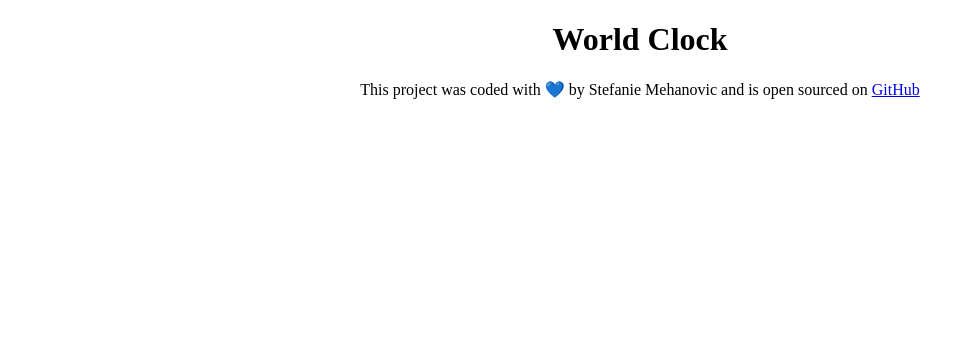
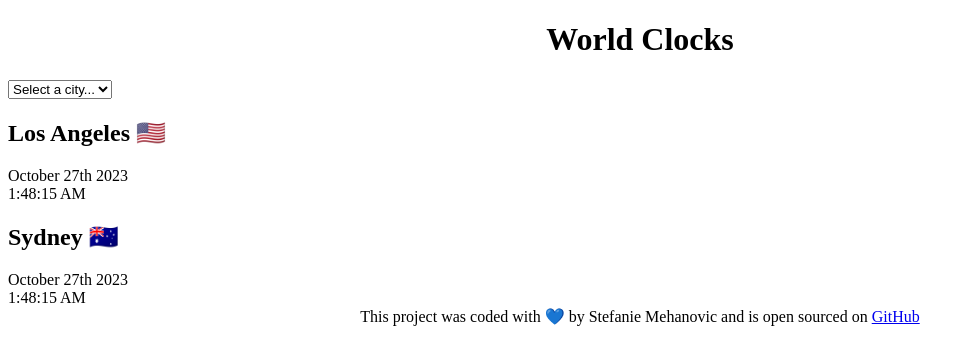
Before and after one commit to StefanieLynn9008/time-clock-app, a plain HTML site: page index.html in a window 1280 px wide. Shown: the whole page, without its empty margins (0-975 px from the left). Drawn offline with nearby package versions, Linux system fonts and the light colour scheme.

Commit message:
Added basic HTML

```diff
--- a/index.html
+++ b/index.html
@@ -9,7 +9,28 @@
     <link rel="stylesheet" href="src/style.css" />
   </head>
   <body>
-    <h1>World Clock</h1>
+    <div class="container">
+      <h1>World Clocks</h1>
+      <select name="" id="">
+        <option value="">Select a city...</option>
+        <option value="">London 🇬🇧</option>
+        <option value="">New York 🇺🇸</option>
+        <option value="">Paris 🇫🇷</option>
+        <option value="">Tokyo 🇯🇵</option>
+        <option value="">Sydney 🇦🇺</option>
+      </select>
+
+      <div class="city">
+        <h2>Los Angeles 🇺🇸</h2>
+        <div class="date">October 27th 2023</div>
+        <div class="time">1:48:15 AM</div>
+      </div>
+      <div class="city">
+        <h2>Sydney 🇦🇺</h2>
+        <div class="date">October 27th 2023</div>
+        <div class="time">1:48:15 AM</div>
+      </div>
+    </div>
     <footer>
       This project was coded with 💙 by Stefanie Mehanovic and is open sourced
       on
```
